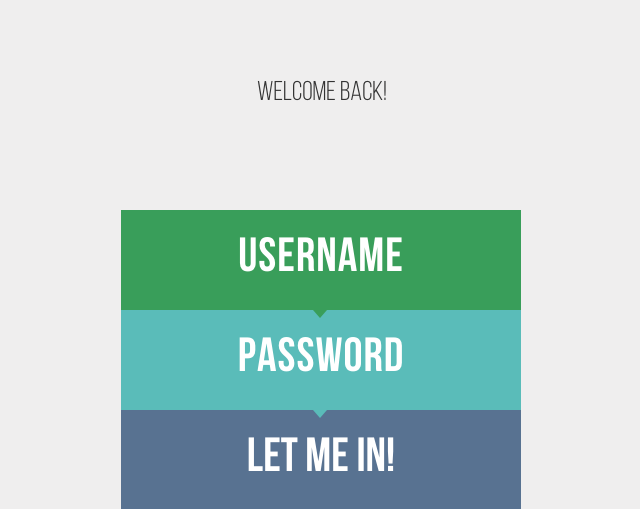
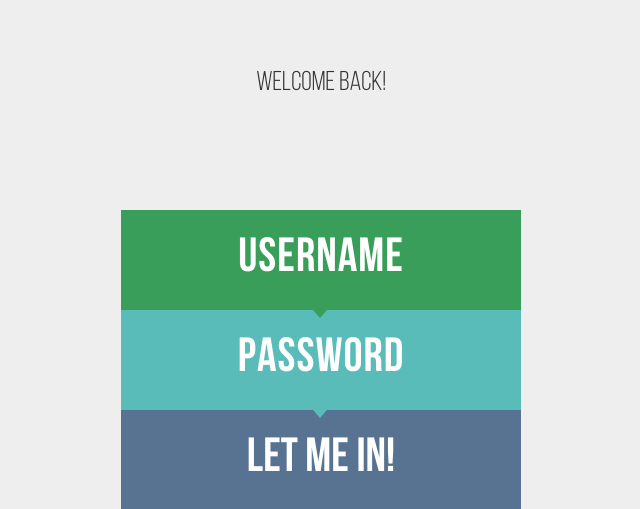
Before and after one commit to irinatiron/login, a PHP site: page / in a window 1280 px wide. Shown: the top 509 px of the page, without its empty margins (319-959 px from the left). Run offline with PHP 8.4, Linux system fonts and the light colour scheme; some libraries are stand-ins or nearby versions.

Commit message:
Update main.css

```diff
--- a/assets/css/main.css
+++ b/assets/css/main.css
@@ -31,9 +31,9 @@ body {
 }
 h2 {
     font-family: 'Bebas Neue Bold', sans-serif;
-    position: absolute;
-    top: 10%;
-    left: 45%;
+    text-align: center;
+    width:500px;
+    margin: 70px auto;
     text-align: center;
 }
 a {
```
